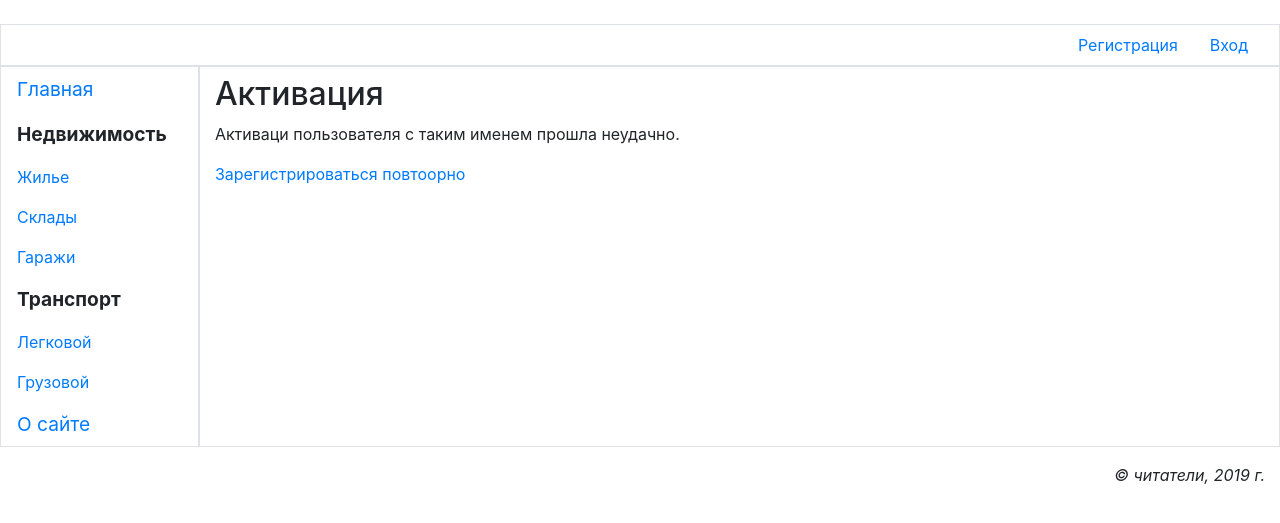
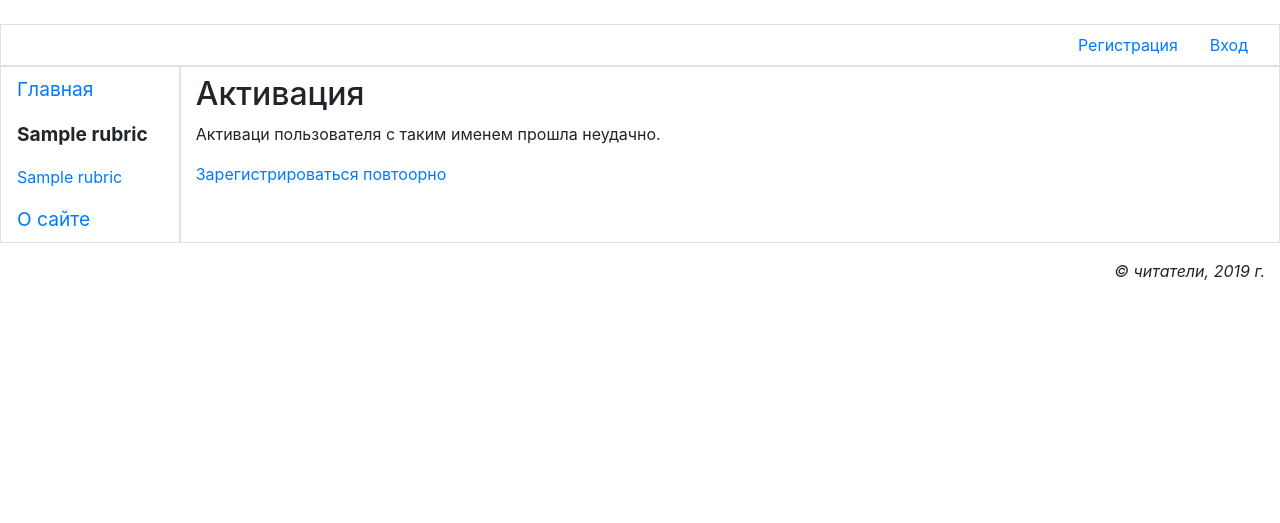
Before and after one commit to kmv1712/bulletin_board, a Django app: page /accounts/register/activate/1/ in a window 1280 px wide. Shown: the part 115-638 px from the top of the page. Run offline with Django 3.2, Linux system fonts and the light colour scheme; tables that the repository leaves empty hold one stand-in row (values such as "Sample post"); some libraries are stand-ins or nearby versions.

Commit message:
Добавил вывод списка рубрик в панели навигации стр.589

```diff
--- a/bboard/bboard/settings.py
+++ b/bboard/bboard/settings.py
@@ -64,6 +64,7 @@ TEMPLATES = [
                 'django.template.context_processors.request',
                 'django.contrib.auth.context_processors.auth',
                 'django.contrib.messages.context_processors.messages',
+                'main.middlewares.bboard_context_processor',
             ],
         },
     },
--- /dev/null
+++ b/bboard/main/middlewares.py
@@ -0,0 +1,6 @@
+from .models import SubRubric
+
+def bboard_context_processor(request):
+    context = {}
+    context['rubrics'] = SubRubric.objects.all()
+    return context
--- a/bboard/main/templates/layout/basic.html
+++ b/bboard/main/templates/layout/basic.html
@@ -38,13 +38,12 @@
 		<div class="row">
 			<nav class="col-md-auto nav flex-column border">
 				<a class="nav-link root" href="{% url 'main:index' %}">Главная</a>
-				<span class="nav-link root font-weight-bold">Недвижимость</span>
-				<a class="nav-link" href="#">Жилье</a>
-				<a class="nav-link" href="#">Склады</a>
-				<a class="nav-link" href="#">Гаражи</a>
-				<span class="nav-link root font-weight-bold">Транспорт</span>
-				<a class="nav-link" href="#">Легковой</a>
-				<a class="nav-link" href="#">Грузовой</a>
+				{% for rubric in rubrics %}
+				{% ifchanged rubric.super_rubric.pk %}
+				<span class="nav-link root font-weight-bold">{{ rubric.super_rubric.name }}</span>
+				{% endifchanged %}
+				<a class="nav-link" href="{% url 'main:by_rubric' pk=rubric.pk %}">{{ rubric.name }}</a>
+				{% endfor %}
 				<a class="nav-link root" href="{% url 'main:other' page='about' %}">О сайте</a>
 			</nav>
 			<section class="col border py-2">
--- a/bboard/main/urls.py
+++ b/bboard/main/urls.py
@@ -10,6 +10,7 @@ from .views import BBPasswordChangeView
 from .views import RegisterUserView, RegisterDoneView
 from .views import user_activate
 from .views import DeleteUserView
+from .views import by_rubric
 
 app_name = 'main'
 urlpatterns = [
@@ -22,6 +23,7 @@ urlpatterns = [
         path('accounts/profile/delete/', DeleteUserView.as_view(), name='profile_delete'),
         path('accounts/profile/change/', ChangeUserInfoView.as_view(), name='profile_change'),
         path('accounts/profile/', profile, name='profile'),
+        path('<int:pk>/', by_rubric, name='by_rubric'),
         path('<str:page>/', other_page, name='other'),
         path('', index, name='index'),
 ]
--- a/bboard/main/views.py
+++ b/bboard/main/views.py
@@ -19,6 +19,9 @@ from .models import AdvUser
 from .forms import ChangeUserInfoForm
 from .forms import RegisterUserForm
 from .utilities import signer
+
+def by_rubric(request, pk):
+    pass
 
 class DeleteUserView(LoginRequiredMixin, DeleteView):
     model = AdvUser
```
